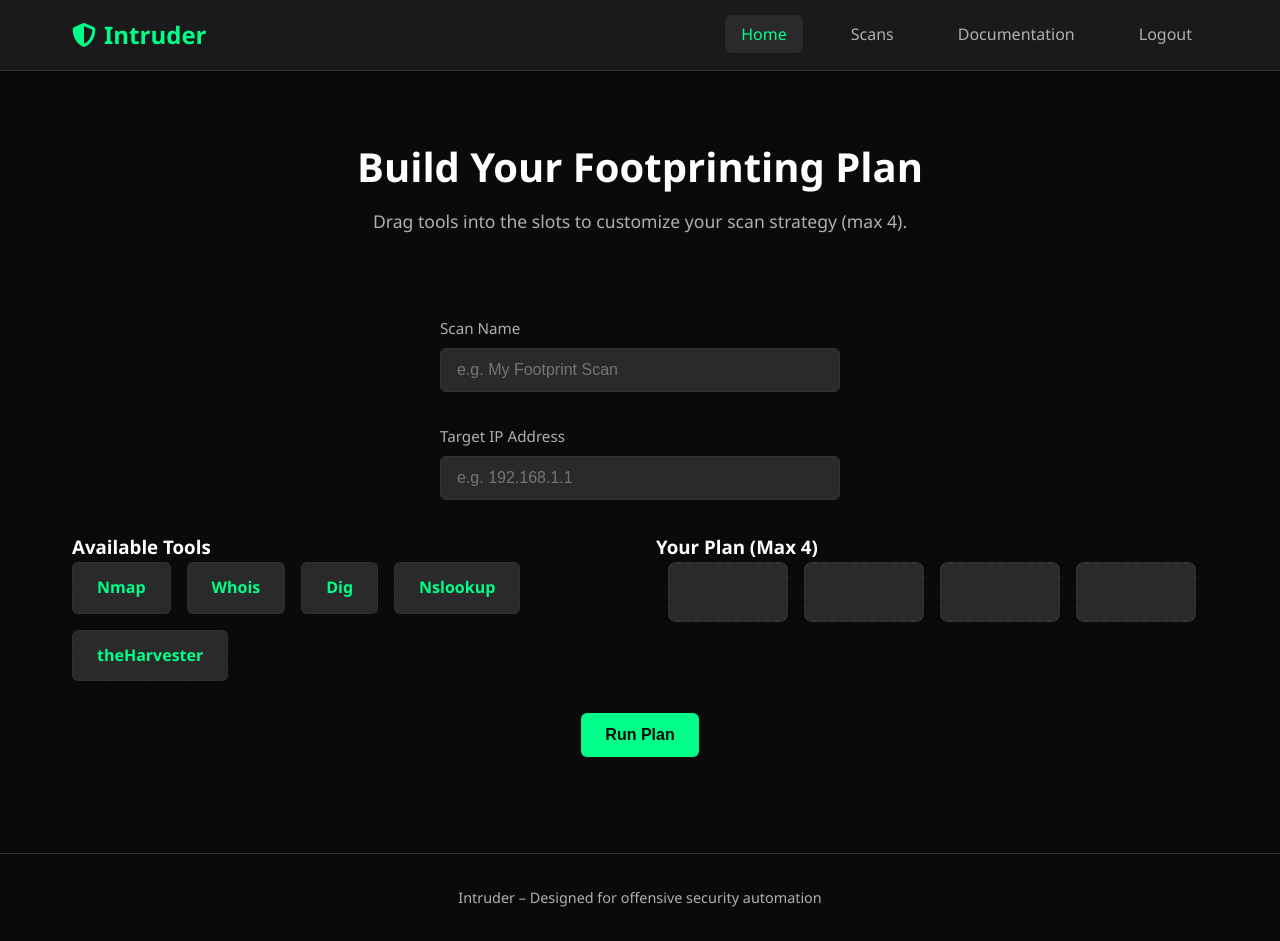
After one commit to OlaIfemi667/IntruderV3, a Flask app: page /home/scanSchema in a window 1280 px wide. The commit adds this page. Run offline with Flask 3, Linux system fonts and the light colour scheme; a user stored in the database is signed in.

Commit message:
feat: footprinting plan base

```diff
--- a/app/static/style.css
+++ b/app/static/style.css
@@ -450,6 +450,83 @@
 .cta-login .cta-link:hover::after {
     transform: scaleX(1);
 }
+/* style scanschema*/
+.tools-and-slots {
+    display: flex;
+    justify-content: space-around;
+    flex-wrap: wrap;
+    gap: 2rem;
+    margin-top: 2rem;
+}
+
+.tool-list, .slot-zone {
+    flex: 1;
+    min-width: 280px;
+}
+
+.tool-items {
+    display: flex;
+    flex-wrap: wrap;
+    gap: 1rem;
+}
+
+.tool {
+    background: var(--accent-bg);
+    border: 1px dashed var(--border-color);
+    padding: 0.75rem 1.5rem;
+    border-radius: 6px;
+    cursor: grab;
+    transition: background 0.2s ease;
+    color: var(--accent-color);
+    font-weight: 600;
+}
+
+.tool:hover {
+    background: var(--hover-bg);
+}
+
+.slots {
+    display: flex;
+    gap: 1rem;
+    flex-wrap: wrap;
+    justify-content: center;
+}
+
+.slot {
+    width: 120px;
+    height: 60px;
+    background: var(--accent-bg);
+    border: 2px dashed var(--border-color);
+    border-radius: 8px;
+    display: flex;
+    align-items: center;
+    justify-content: center;
+    color: var(--secondary-text);
+    font-size: 0.95rem;
+    transition: background 0.2s ease;
+}
+
+.slot.filled {
+    background: #111;
+    border: 2px solid var(--accent-color);
+    color: var(--accent-color);
+}
+
+.cta-button {
+    background: var(--accent-color);
+    border: none;
+    padding: 0.8rem 1.5rem;
+    border-radius: 6px;
+    font-size: 1rem;
+    font-weight: bold;
+    color: var(--primary-bg);
+    cursor: pointer;
+    transition: background 0.2s ease;
+}
+
+.cta-button:hover {
+    background: #00cc6a;
+}
 
 
 
--- /dev/null
+++ b/app/templates/scanschema.html
@@ -0,0 +1,144 @@
+<!DOCTYPE html>
+<html lang="en">
+<head>
+    <meta charset="UTF-8">
+    <meta name="viewport" content="width=device-width, initial-scale=1.0">
+    <title>Welcome to Intruder</title>
+    <link rel="stylesheet" href="{{ url_for('static', filename='style.css') }}">
+    <link rel="stylesheet" href="https://cdnjs.cloudflare.com/ajax/libs/font-awesome/6.5.0/css/all.min.css">
+    <script  src="{{ url_for('static', filename='main.js') }}"  defer></script>
+</head>
+<body>
+    <header>
+        <nav>
+            <div class="logo">
+                <i class="fa-solid fa-shield-halved" style="color: #00ff88;"></i>
+                Intruder
+            </div>
+            <ul class="nav-links">
+                {% if user.is_authenticated %}
+                <li><a href="/home" class="active">Home</a></li>
+                <li><a href="/home/scans">Scans</a></li>
+                <li><a href="/home/docs">Documentation</a></li>
+                <li><a href="/logout" class="cta-link">Logout</a></li>
+                {% else %}
+                <li><a href="/login" class="cta-link">Login</a></li>
+                <li><a href="/register" class="cta-link">Register</a></li>
+                {% endif %}
+            </ul>
+        </nav>
+    </header>
+
+   <div class="container">
+        <div class="page-header">
+            <h1 class="page-title">Build Your Footprinting Plan</h1>
+            <p class="page-subtitle">Drag tools into the slots to customize your scan strategy (max 4).</p>
+        </div>
+
+        <form id="footprint-form" method="POST" action="/footprint/run">
+            <div class="input-group" style="max-width: 400px; margin: 0 auto 2rem;">
+                <label for="scan-name">Scan Name</label>
+                <input type="text" id="scan-name" name="scan_name" placeholder="e.g. My Footprint Scan" required>
+            </div>
+            <div class="input-group" style="max-width: 400px; margin: 0 auto 2rem;">
+                <label for="target-ip">Target IP Address</label>
+                <input type="text" id="target-ip" name="target_ip" placeholder="e.g. 192.168.1.1" required>
+            </div>
+
+            <div class="tools-and-slots">
+                <div class="tool-list">
+                    <h3>Available Tools</h3>
+                    <div id="tools" class="tool-items">
+                        <div class="tool" draggable="true" data-tool="nmap">Nmap</div>
+                        <div class="tool" draggable="true" data-tool="whois">Whois</div>
+                        <div class="tool" draggable="true" data-tool="dig">Dig</div>
+                        <div class="tool" draggable="true" data-tool="nslookup">Nslookup</div>
+                        <div class="tool" draggable="true" data-tool="theHarvester">theHarvester</div>
+                    </div>
+                </div>
+
+                <div class="slot-zone">
+                    <h3>Your Plan (Max 4)</h3>
+                    <div class="slots" id="slots">
+                        <div class="slot" data-index="0"></div>
+                        <div class="slot" data-index="1"></div>
+                        <div class="slot" data-index="2"></div>
+                        <div class="slot" data-index="3"></div>
+                    </div>
+                </div>
+            </div>
+
+            <input type="hidden" name="selected_tools" id="selected-tools">
+            <div style="text-align: center; margin-top: 2rem;">
+                <button type="submit" class="cta-button">Run Plan</button>
+            </div>
+        </form>
+    </div>
+
+
+
+    </div>
+    <div class="footer">
+            <p class="footer-text">Intruder – Designed for offensive security automation</p>
+    </div>
+    <div id="aiInfoModal" class="modal">
+        <div class="modal-content">
+            <span class="close">&times;</span>
+            <h2>AI Assistant Info</h2>
+            <p>The chatbot appears on the detailed page of each scan. There, you can ask questions and get intelligent analysis of your scan results.</p>
+        </div>
+    </div>
+
+    <script>
+        document.addEventListener('DOMContentLoaded', () => {
+            const tools = document.querySelectorAll('.tool');
+            const slots = document.querySelectorAll('.slot');
+            const selectedInput = document.getElementById('selected-tools');
+
+            tools.forEach(tool => {
+                tool.addEventListener('dragstart', e => {
+                    e.dataTransfer.setData('text/plain', tool.dataset.tool);
+                });
+            });
+
+            slots.forEach(slot => {
+                slot.addEventListener('dragover', e => {
+                    e.preventDefault();
+                    slot.style.backgroundColor = '#1f1f1f';
+                });
+
+                slot.addEventListener('dragleave', () => {
+                    slot.style.backgroundColor = '';
+                });
+
+                slot.addEventListener('drop', e => {
+                    e.preventDefault();
+                    const toolName = e.dataTransfer.getData('text/plain');
+                    if (slot.textContent.trim() === '') {
+                        slot.textContent = toolName;
+                        slot.classList.add('filled');
+                        updateSelected();
+                    }
+                });
+
+                slot.addEventListener('click', () => {
+                    slot.textContent = '';
+                    slot.classList.remove('filled');
+                    updateSelected();
+                });
+            });
+
+            function updateSelected() {
+                const selected = [];
+                slots.forEach(slot => {
+                    if (slot.textContent.trim() !== '') {
+                        selected.push(slot.textContent.trim());
+                    }
+                });
+                selectedInput.value = selected.join(',');
+            }
+        });
+
+    </script>
+</body>
+</html>
--- a/app/views.py
+++ b/app/views.py
@@ -126,3 +126,9 @@ def delete_all_scans():
         return render_template("scans.html", content=getScans(DB_PATH), user=current_user)
     except Exception as e:
         return f"Error deleting all scans: {e}"
+
+
+@views.route("/home/scanSchema")
+@login_required
+def scanSchema():
+    return render_template("scanschema.html", user=current_user)
```
Also changed, not shown: app/templates/index.html (+8 -2 lines), app/static/main.js (line endings or trailing spaces).
